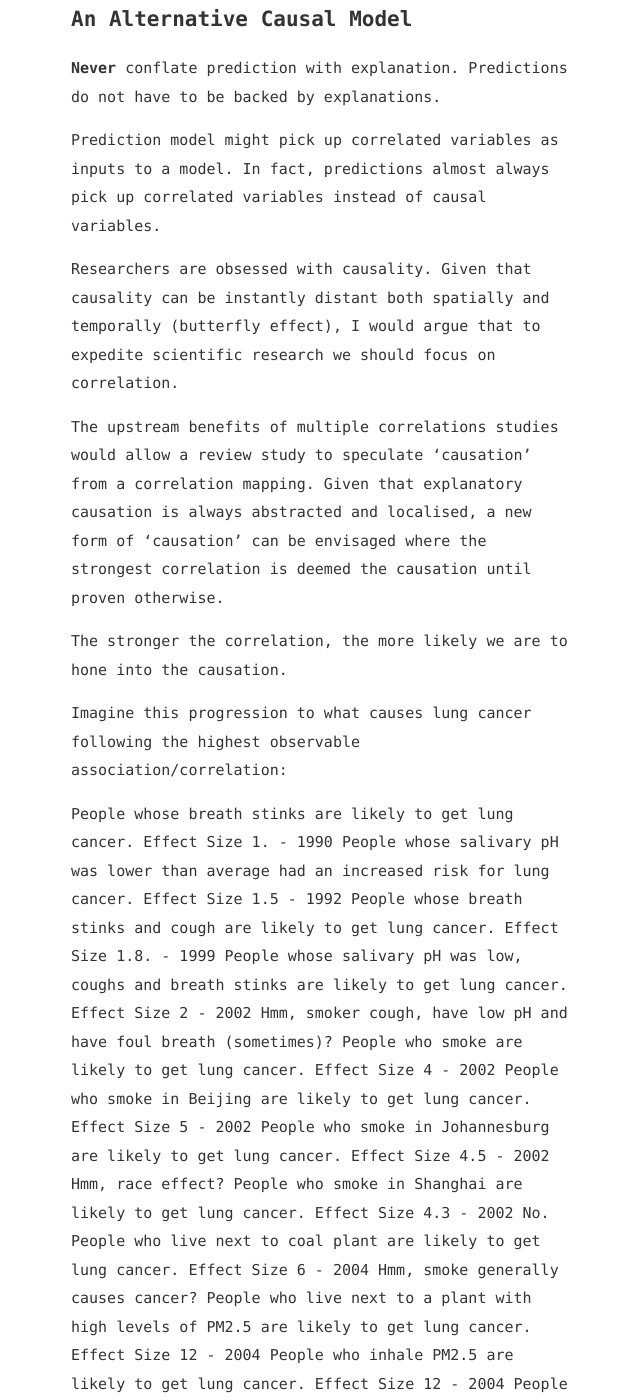
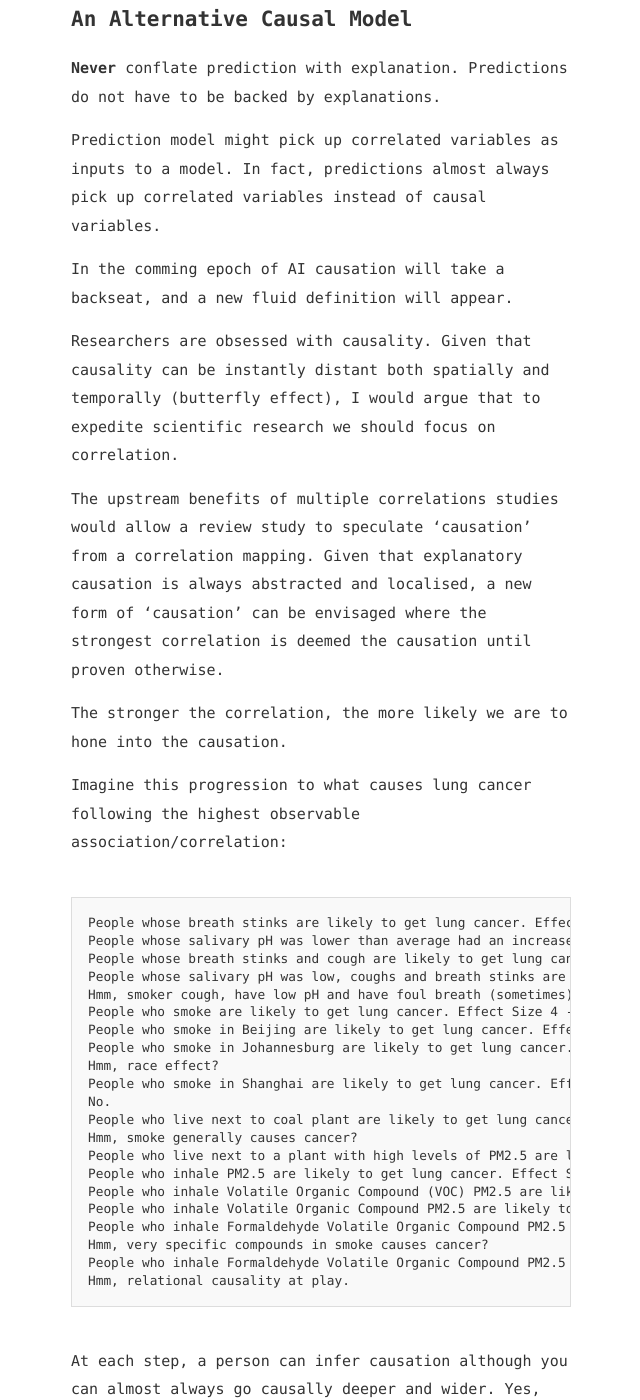
Before and after one commit to firmai/snowde.github.io, a Jekyll site: the page built from _posts/2017-12-16-let's-settle-on-correlation.md, in a window 1280 px wide and 1400 px high, scrolled down 506 px. Shown: the whole window, without its empty margins (319-959 px from the left). Built offline with Jekyll 4.4.1, drawn with Linux system fonts in a browser that asks for light colours; some of the changed text lies outside the part shown.

Commit message:
Update 2017-12-16-let's-settle-on-correlation.md

````diff
--- a/_posts/2017-12-16-let's-settle-on-correlation.md
+++ b/_posts/2017-12-16-let's-settle-on-correlation.md
@@ -17,6 +17,8 @@ tl;dr: Causation and correltion are liquid terms. It is mostly futile to disting
 
 Prediction model might pick up correlated variables as inputs to a model. In fact, predictions almost always pick up correlated variables instead of causal variables.
 
+In the comming epoch of AI causation will take a backseat, and a new fluid definition will appear.
+
 Researchers are obsessed with causality. Given that causality can be instantly distant both spatially and temporally (butterfly effect), I would argue that to expedite scientific research we should focus on correlation.
 
 The upstream benefits of multiple correlations studies would allow a review study to speculate 'causation' from a correlation mapping. Given that explanatory causation is always abstracted and localised, a new form of 'causation' can be envisaged where the strongest correlation is deemed the causation until proven otherwise.
@@ -24,7 +26,7 @@ The upstream benefits of multiple correlations studies would allow a review stud
 The stronger the correlation, the more likely we are to hone into the causation.
 
 Imagine this progression to what causes lung cancer following the highest observable association/correlation:
-
+```
 People whose breath stinks are likely to get lung cancer. Effect Size 1. - 1990
 People whose salivary pH was lower than average had an increased risk for lung cancer. Effect Size 1.5 - 1992
 People whose breath stinks and cough are likely to get lung cancer. Effect Size 1.8. - 1999
@@ -46,6 +48,7 @@ People who inhale Formaldehyde Volatile Organic Compound PM2.5 are likely to get
 Hmm, very specific compounds in smoke causes cancer?
 People who inhale Formaldehyde Volatile Organic Compound PM2.5 and don't have the tumour suppressor gene, LIMD1 are likely to get lung cancer. Effect Size 24 - 2008
 Hmm, relational causality at play.
+```
 
 At each step, a person can infer causation although you can almost always go causally deeper and wider. Yes, smoking cigarettes cause cancer, wow in fact inhaling any smoke causes cancer, wow actually the inhalation of PM2.5 causes cancer, wow a specific type of PM2.5 causes cancer, wow some people seem to have a genetic proclivity in getting lung cancer while inhaling a specific type of PM2.5. Hmm there seems to also be a relational causal relationship.
 
````
